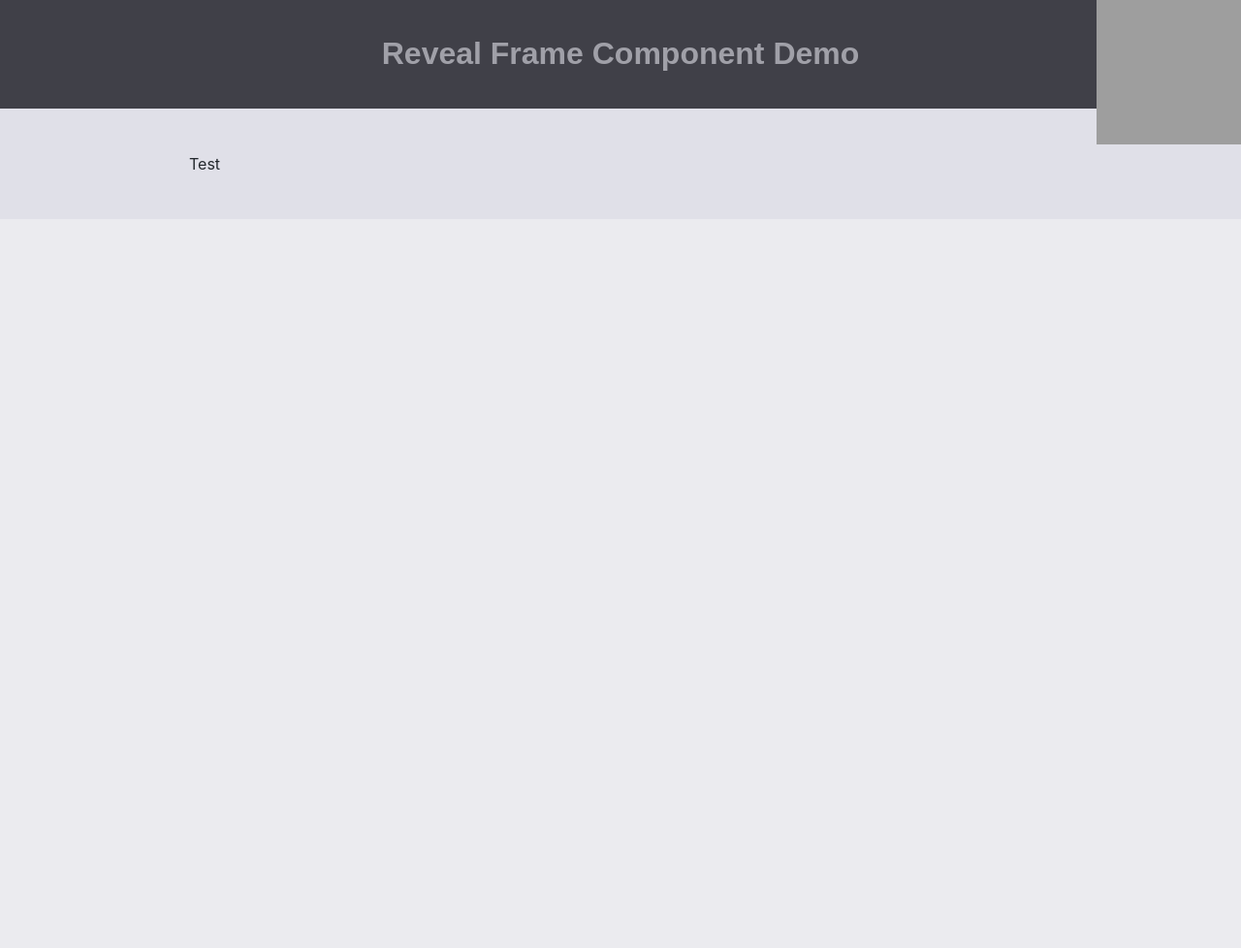
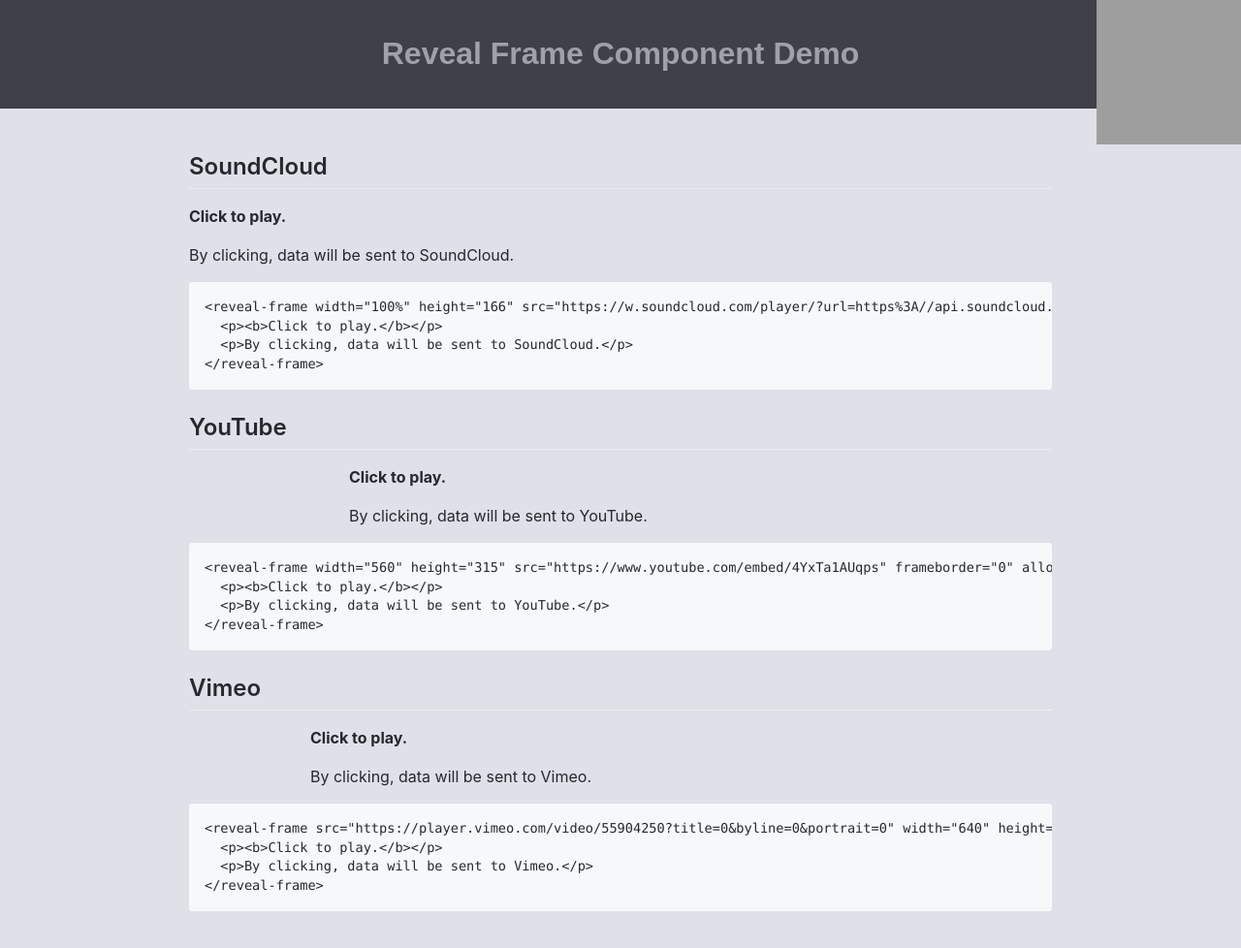
Before and after one commit to vwochnik/reveal-frame-component, a plain HTML site: page _site/demo.html in a window 1280 px wide. Shown: the whole page at 97% size. Before the commit the page ends 800 px from the top, so only its background shows below. Drawn offline with Linux system fonts and the light colour scheme; grey boxes are pictures that could not be loaded.

Commit message:
add demo

```diff
--- a/_site/demo.html
+++ b/_site/demo.html
@@ -43,6 +43,9 @@
         margin: 0 auto;
         padding: 45px;
       }
+      .demo-container {
+        margin: 0.5rem auto 1rem;
+      }
       @media (max-width: 767px) {
         .markdown-body {
           padding: 15px;
@@ -57,7 +60,51 @@
     </div>
     <div class="body-wrapper">
       <div class="markdown-body">
-        <p>Test</p>
+        <h2 id="soundcloud">SoundCloud</h2>
+
+<div class="demo-container" style="width:100%">
+	<reveal-frame width="100%" height="166" src="https://w.soundcloud.com/player/?url=https%3A//api.soundcloud.com/tracks/44739720&amp;color=%23ff5500&amp;auto_play=false&amp;hide_related=false&amp;show_comments=true&amp;show_user=true&amp;show_reposts=false&amp;show_teaser=true">
+	  <p><b>Click to play.</b></p>
+	  <p>By clicking, data will be sent to SoundCloud.</p>
+	</reveal-frame>
+</div>
+
+<div class="highlighter-rouge"><div class="highlight"><pre class="highlight"><code>&lt;reveal-frame width="100%" height="166" src="https://w.soundcloud.com/player/?url=https%3A//api.soundcloud.com/tracks/44739720&amp;color=%23ff5500&amp;auto_play=false&amp;hide_related=false&amp;show_comments=true&amp;show_user=true&amp;show_reposts=false&amp;show_teaser=true"&gt;
+  &lt;p&gt;&lt;b&gt;Click to play.&lt;/b&gt;&lt;/p&gt;
+  &lt;p&gt;By clicking, data will be sent to SoundCloud.&lt;/p&gt;
+&lt;/reveal-frame&gt;
+</code></pre></div></div>
+
+<h2 id="youtube">YouTube</h2>
+
+<div class="demo-container" style="width:560px">
+    <reveal-frame width="560" height="315" src="https://www.youtube.com/embed/4YxTa1AUqps" frameborder="0" allow="accelerometer; autoplay; encrypted-media; gyroscope; picture-in-picture">
+      <p><b>Click to play.</b></p>
+      <p>By clicking, data will be sent to YouTube.</p>
+    </reveal-frame>
+</div>
+
+<div class="highlighter-rouge"><div class="highlight"><pre class="highlight"><code>&lt;reveal-frame width="560" height="315" src="https://www.youtube.com/embed/4YxTa1AUqps" frameborder="0" allow="accelerometer; autoplay; encrypted-media; gyroscope; picture-in-picture" &gt;
+  &lt;p&gt;&lt;b&gt;Click to play.&lt;/b&gt;&lt;/p&gt;
+  &lt;p&gt;By clicking, data will be sent to YouTube.&lt;/p&gt;
+&lt;/reveal-frame&gt;
+</code></pre></div></div>
+
+<h2 id="vimeo">Vimeo</h2>
+
+<div class="demo-container" style="width:640px">
+	<reveal-frame src="https://player.vimeo.com/video/55904250?title=0&amp;byline=0&amp;portrait=0" width="640" height="360" allow="autoplay; fullscreen">
+      <p><b>Click to play.</b></p>
+      <p>By clicking, data will be sent to Vimeo.</p>
+	</reveal-frame>
+</div>
+
+<div class="highlighter-rouge"><div class="highlight"><pre class="highlight"><code>&lt;reveal-frame src="https://player.vimeo.com/video/55904250?title=0&amp;byline=0&amp;portrait=0" width="640" height="360" allow="autoplay; fullscreen"&gt;
+  &lt;p&gt;&lt;b&gt;Click to play.&lt;/b&gt;&lt;/p&gt;
+  &lt;p&gt;By clicking, data will be sent to Vimeo.&lt;/p&gt;
+&lt;/reveal-frame&gt;
+</code></pre></div></div>
+
       </div>
     </div>
     <script type="text/javascript">
```
Also changed, not shown: _layouts/default.html (+3 -0 lines), _site/index.html (+5 -0 lines), demo.html (deleted, +0 -5 lines), demo.md (added, +51 -0 lines), index.md (+2 -0 lines), 1 other file.
